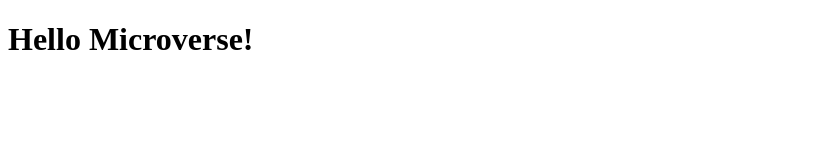
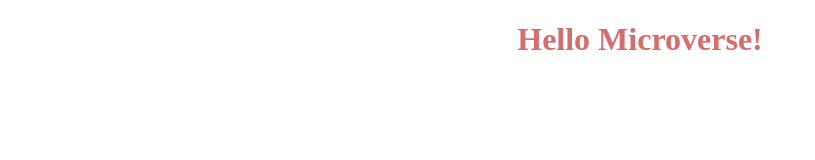
Before and after one commit to marcoshdezcam/hw, a website: page index.html in a window 1280 px wide. Shown: the whole page, without its empty margins (0-815 px from the left). Drawn offline with Linux system fonts and the light colour scheme.

Commit message:
Add basic style to header.

```diff
--- a/index.html
+++ b/index.html
@@ -6,11 +6,11 @@
     <meta name="viewport" content="width=device-width, initial-scale=1.0" />
     <meta name="description" content="" />
     <meta name="author" content="Marcos Hernández Campos" />
-    <link rel="stylesheet" type="text/css" href="" />
+    <link rel="stylesheet" type="text/css" href="style.css" />
   </head>
   <body>
     <header>
-      <h1>Hello Microverse!</h1>
+      <h1 class="microverse-header">Hello Microverse!</h1>
     </header>
     <nav></nav>
   </body>
--- /dev/null
+++ b/style.css
@@ -0,0 +1,4 @@
+.microverse-header {
+  color: rgba(187, 21, 21, 0.623);
+  text-align: center;
+}
```
